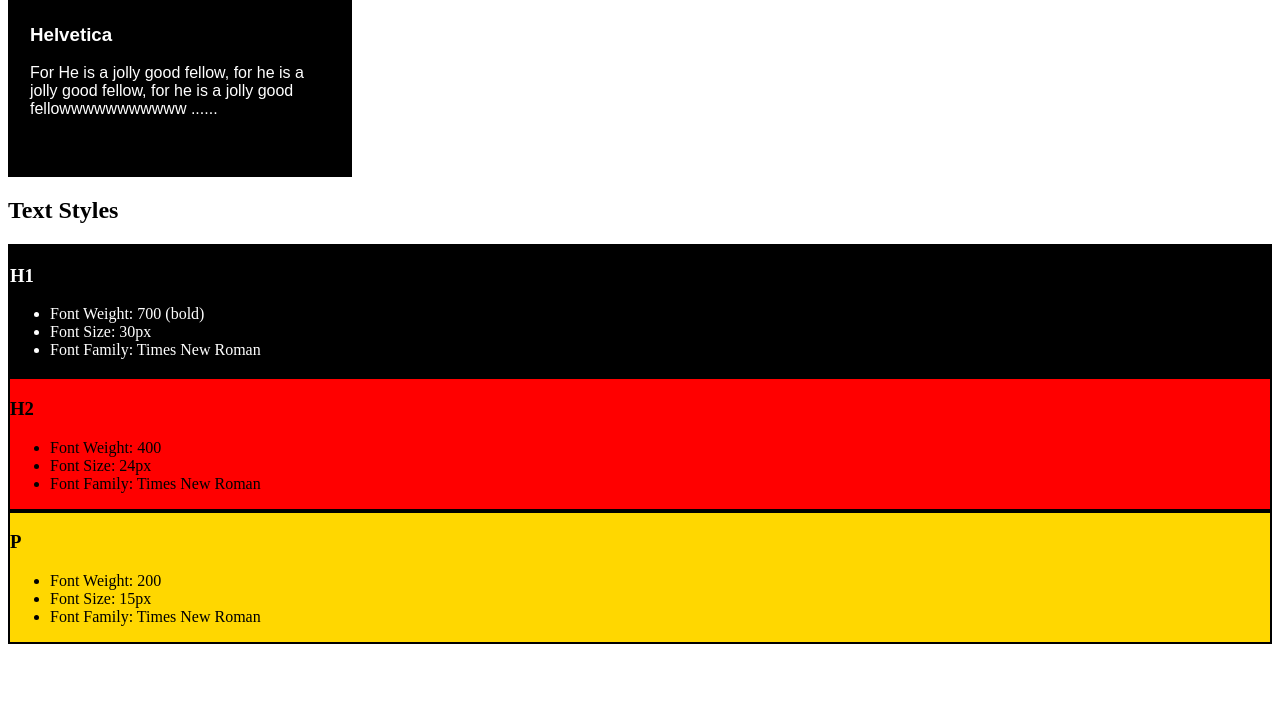
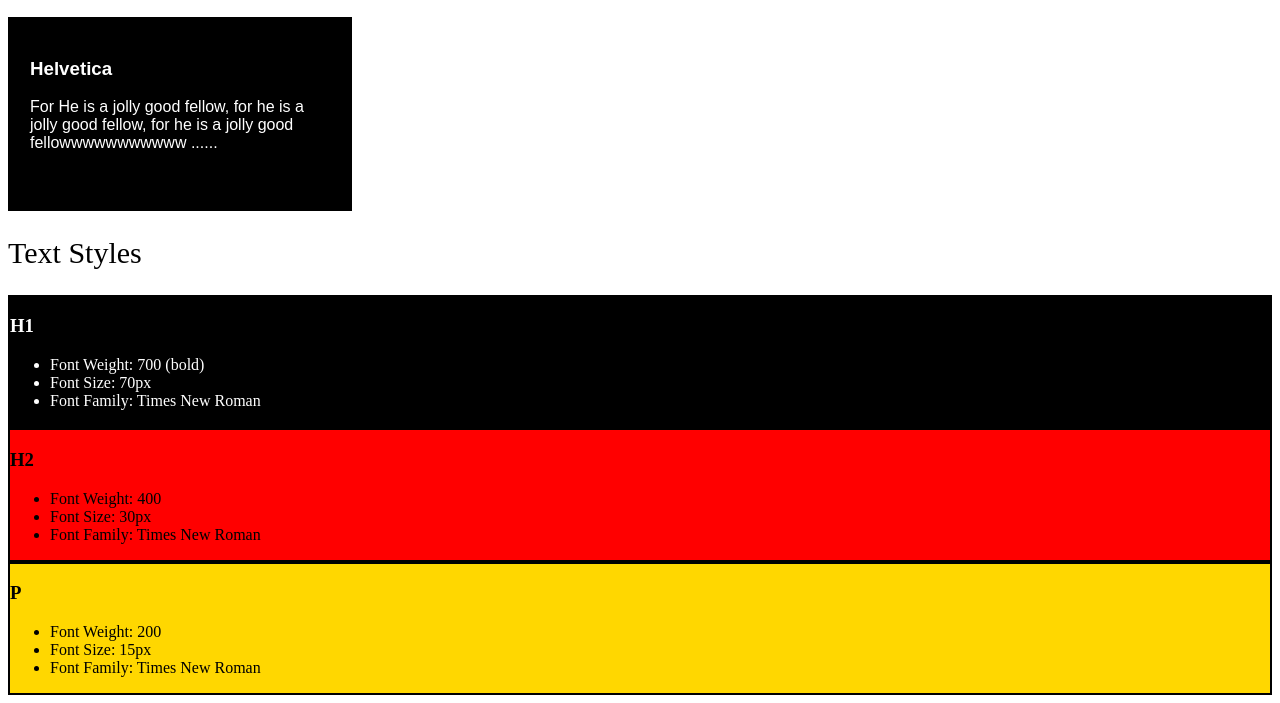
Before and after one commit to Prof-El/Web-Design-System, a plain HTML site: page index.html in a window 1280 px wide. Shown: the part 891-1594 px from the top of the page. Before the commit the page ends 1543 px from the top, so only its background shows below. Drawn offline with Linux system fonts and the light colour scheme.

Commit message:
change font style

```diff
--- a/index.html
+++ b/index.html
@@ -70,7 +70,7 @@
                     <h3>H1</h3>
                     <ul>
                         <li>Font Weight: 700 (bold)</li>
-                        <li>Font Size: 30px</li>
+                        <li>Font Size: 70px</li>
                         <li>Font Family: Times New Roman</li>
                     </ul>
                 </div>
@@ -78,7 +78,7 @@
                     <h3>H2</h3>
                     <ul>
                         <li>Font Weight: 400</li>
-                        <li>Font Size: 24px</li>
+                        <li>Font Size: 30px</li>
                         <li>Font Family: Times New Roman</li>
                     </ul>
                 </div>
--- a/style.css
+++ b/style.css
@@ -25,6 +25,7 @@ nav a {
 header {
     background-image: url(./images/images\ \(1\).jpg);
     height: 200px;
+    width: 100%;
     position: relative;
     bottom: 10px;
 
@@ -39,6 +40,14 @@ h1 {
     padding-top: 60px;
     color: white;
     font-size: 70px;
+    font-weight: 700;
+    font-family: 'Times New Roman', Times, serif;
+}
+
+h2 {
+    font-size: 30px;
+    font-weight: 400;
+    font-family: 'Times New Roman', Times, serif;
 }
 
 #Colors div {
```
